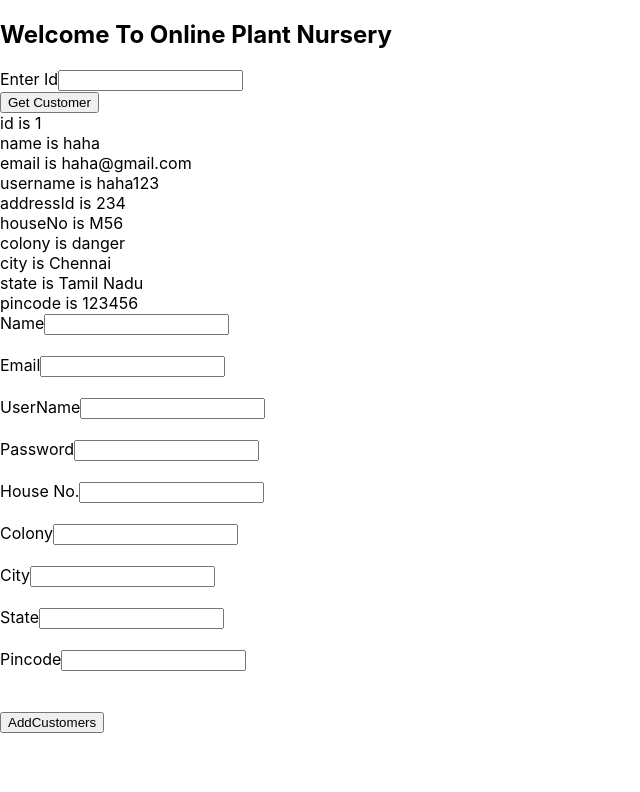
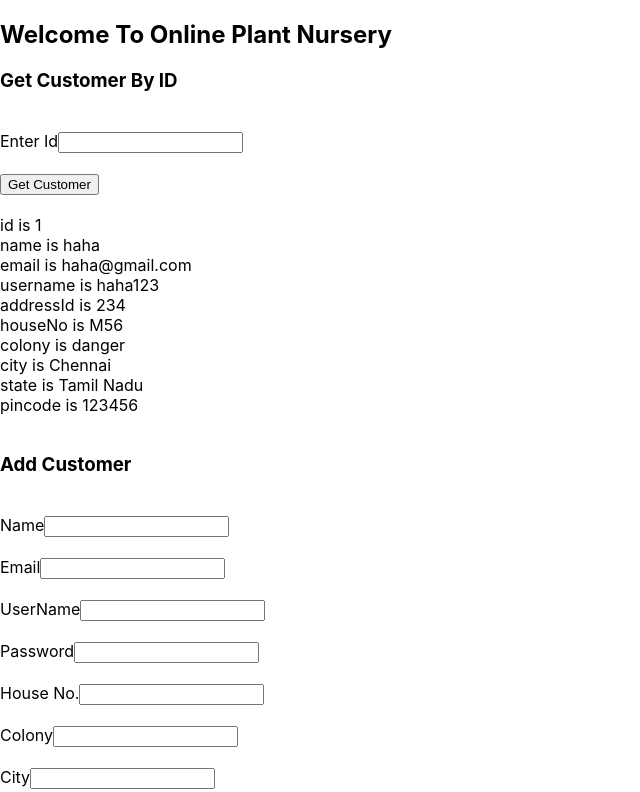
Before and after one commit to yashbhatia100/OnlinePlantNursery-UI, a React (Create React App) app in the folder onlineplantnursery/: page / in a window 1280 px wide. Shown: the top 792 px of the page, without its empty margins (0-640 px from the left). Built offline with nearby package versions, Linux system fonts and the light colour scheme.

Commit message:
customer components made

```diff
--- a/onlineplantnursery/src/App.js
+++ b/onlineplantnursery/src/App.js
@@ -25,6 +25,7 @@ function App() {
      <h2>Welcome To Online Plant Nursery</h2>
 
      <GetCustomer/>
+     <br/>
      <Addcustomer/>
      </div>
   );
--- a/onlineplantnursery/src/component/Addcustomer.js
+++ b/onlineplantnursery/src/component/Addcustomer.js
@@ -62,6 +62,8 @@ const changeHandler = (ref) => {
 
   return(
     <div>
+      <h3> Add Customer</h3>
+      <br/>
     <form onSubmit = {(event) => submitHandler(event)}>
     <div>
     <label>Name</label>
@@ -121,6 +123,7 @@ const changeHandler = (ref) => {
  {state.customer ? (
    <div>
      <h3>Customer Added Successfully</h3>
+     <br/>
      <DisplayCustomer customer={ state.customer} />
    </div>
  ) : (
--- a/onlineplantnursery/src/component/GetCustomer.js
+++ b/onlineplantnursery/src/component/GetCustomer.js
@@ -37,13 +37,19 @@ export default function GetCustomer() {
   };
   return (
     <div>
+      <h3> Get Customer By ID</h3>
+      <br/>
       <form onSubmit={submitHandler}>
         <div>
           <label> Enter Id</label>
           <input name="id" type="number" ref={idRef} onChange={setFieldState} />
+
         </div>
+        <br/>
         <button>Get Customer</button>
       </form>
+      <br/>
+
       {currentState.customer ? (
         <div>
           <DisplayCustomer customer={currentState.customer} />
```
